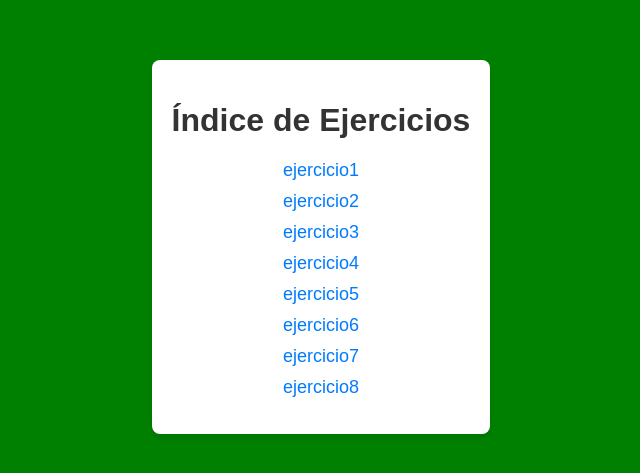
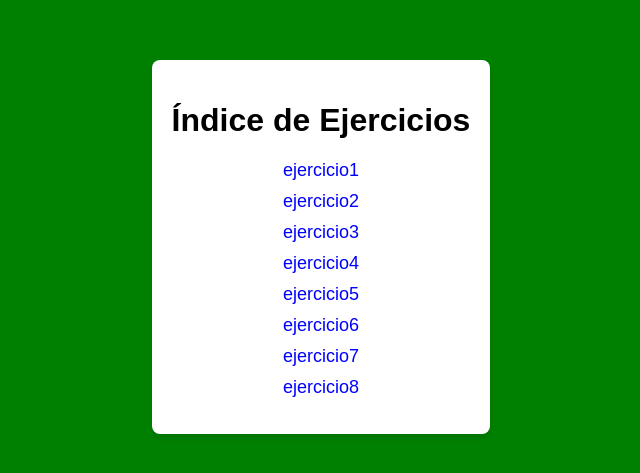
Before and after one commit to DavidGF2007/-PR-CTICA-SMX-MP08-UF5-Pt4---HTML-Layout, a plain HTML site: page index.html in a window 1280 px wide. Shown: the part 153-626 px from the top of the page, without its empty margins (319-959 px from the left). Drawn offline with Linux system fonts and the light colour scheme.

Commit message:
Update index.html

```diff
--- a/index.html
+++ b/index.html
@@ -18,13 +18,13 @@ height: 100vh;
 }
 .container {
 text-align: center;
-background: #ffffff;
+background: white;
 padding: 20px;
 border-radius: 8px;
 box-shadow: 0 4px 6px rgba(0, 0, 0, 0.1);
 }
 h1 {
-color: #333;
+color: black;
 }
 ul {
 list-style: none;
@@ -35,12 +35,13 @@ margin: 10px 0;
 }
 a {
 text-decoration: none;
-color: #007BFF;
+color: blue
+  ;
 font-size: 18px;
 transition: color 0.3s;
 }
 a:hover {
-color: #0056b3;
+color: blue;
 }
 </style>
 </head>
```
